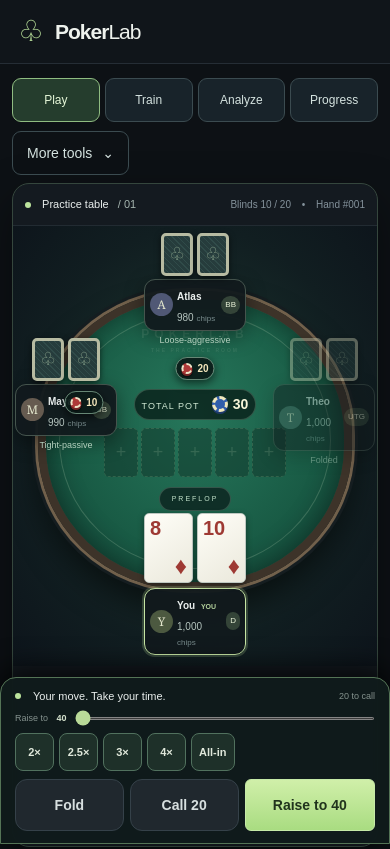
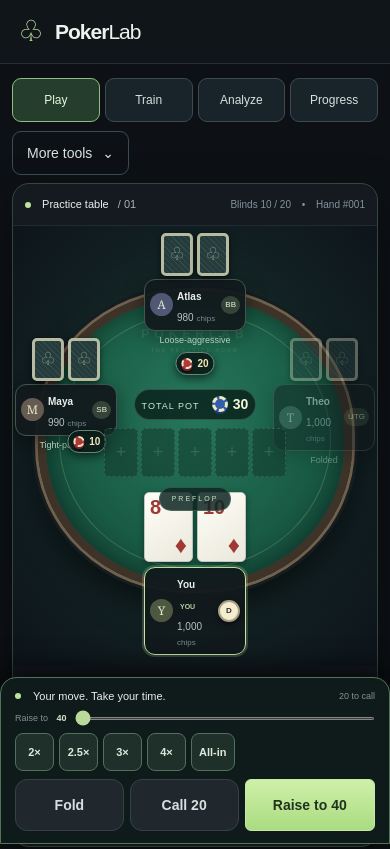
Before and after one commit to vendoraise-lang/Poker-software, a Next.js app: page / in a window 390 px wide. Shown: the top 849 px of the page. Built offline with nearby package versions, Linux system fonts and the light colour scheme.

Commit message:
Keep active bet piles clear of cards and improve dealer chip styling

```diff
--- a/app/globals.css
+++ b/app/globals.css
@@ -3983,3 +3983,24 @@ button:disabled {
 @keyframes result-in { from{opacity:0;transform:translateY(8px)} to{opacity:1;transform:translateY(0)} }
 @media (max-width:760px){.showdown-summary {padding:8px 10px}.showdown-summary strong {font-size:16px} .play-screen .hand-result {flex-wrap:wrap;}}
 @media (prefers-reduced-motion:reduce){.showdown-summary.showdown-win{animation:none}}
+
+/* Phase 2: make chips legible without covering the board or player information. */
+.dealer-position {
+  width:22px; height:22px; display:grid; place-items:center;
+  flex-shrink:0; border-radius:50%; background:#f6edcf; color:#2a3028;
+  border:2px solid #a7a088; box-shadow:0 2px 5px #0008; font-weight:800;
+}
+.seat-bet { white-space:nowrap; pointer-events:none; }
+.seat-0 .seat-bet { top:-26px; left:50%; right:auto; }
+.seat-1 .seat-bet { top:80px; right:-25px; left:auto; }
+.seat-2 .seat-bet { top:auto; bottom:-30px; left:50%; }
+.seat-3 .seat-bet { top:80px; left:-25px; right:auto; }
+@media(max-width:760px) {
+  .play-screen .seat-0 .seat-bet { top:-22px; left:50%; }
+  .play-screen .seat-1 .seat-bet { top:92px; right:-9px; left:auto; }
+  .play-screen .seat-2 .seat-bet { bottom:-28px; top:auto; }
+  .play-screen .seat-3 .seat-bet { top:92px; left:-9px; right:auto; }
+  .play-screen .seat-bet { z-index:3; }
+  .play-screen .board-area { z-index:6; }
+  .play-screen .seat-0 .seat-cards { position:relative; z-index:7; }
+}
```
